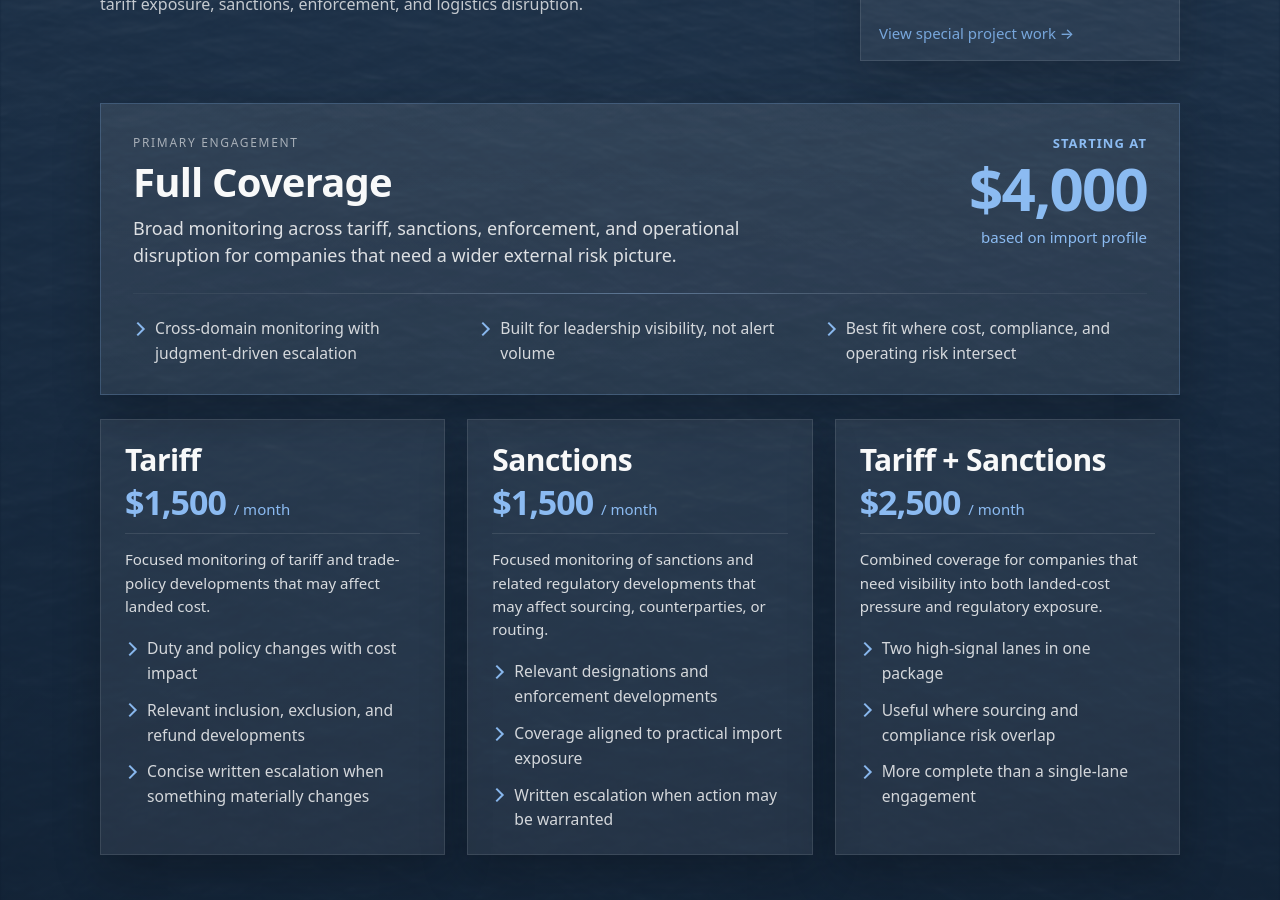
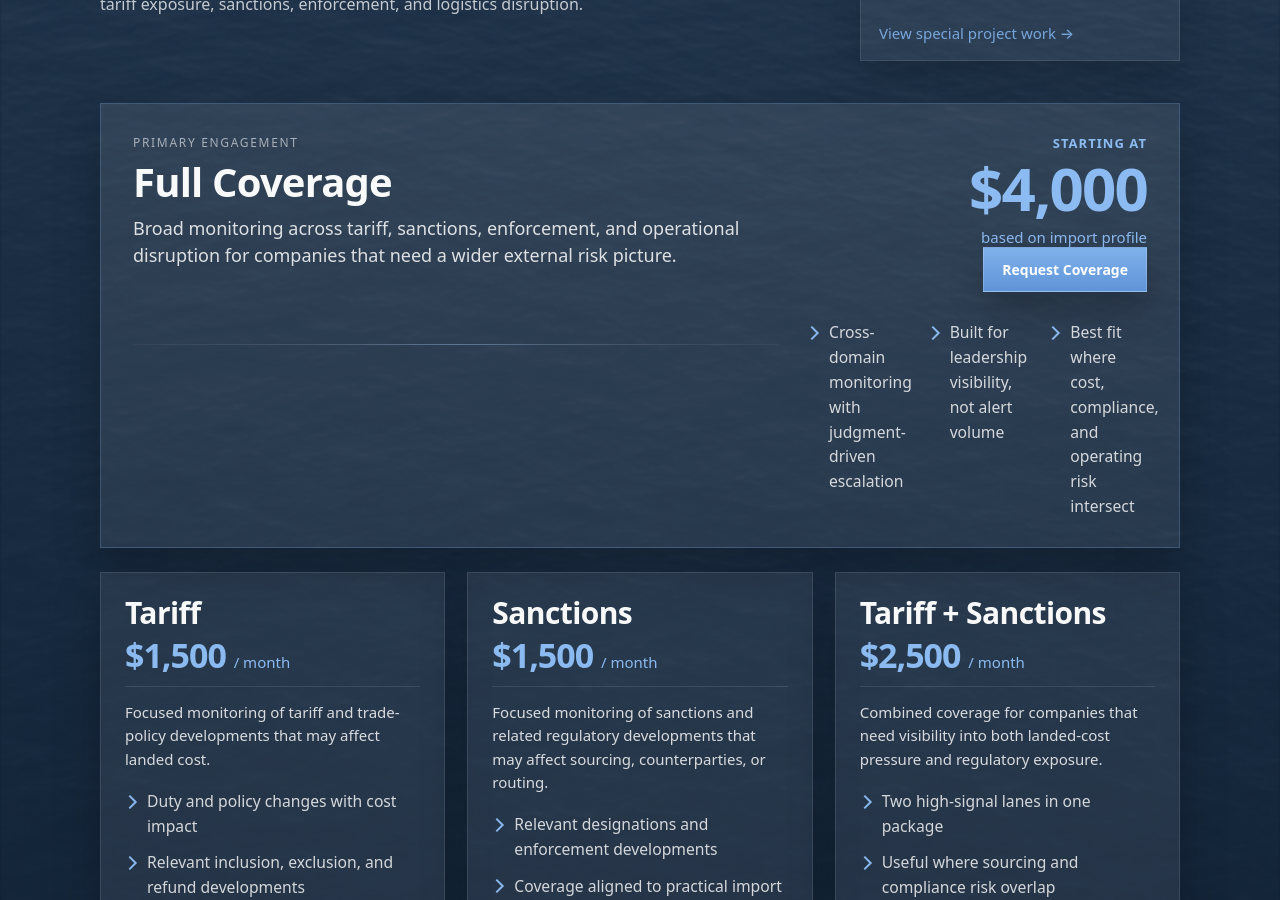
Before and after one commit to importrisk/import-risk-intelligence-site, a Jekyll site: the page built from pricing.html, in a window 1280 px wide and 900 px high, scrolled down 484 px. Built offline with Jekyll 4.4.1, drawn with Linux system fonts in a browser that asks for light colours.

Commit message:
Update pricing.html

```diff
--- a/pricing.html
+++ b/pricing.html
@@ -54,11 +54,14 @@ description: Pricing and scope options for Import Risk Intelligence.
     </div>
 
     <div class="pricing-card-priceblock">
-      <p class="pricing-card-starting">Starting at</p>
-      <p class="pricing-card-price pricing-card-price-featured">$4,000</p>
-      <p class="pricing-card-term">based on import profile</p>
-    </div>
+  <p class="pricing-card-starting">Starting at</p>
+  <p class="pricing-card-price pricing-card-price-featured">$4,000</p>
+  <p class="pricing-card-term">based on import profile</p>
+
+  <div class="pricing-card-cta">
+    <a class="btn btn-primary pricing-card-cta-btn" href="./contact.html">Request Coverage</a>
   </div>
+</div>
 
   <div class="pricing-card-divider" aria-hidden="true"></div>
 
```
